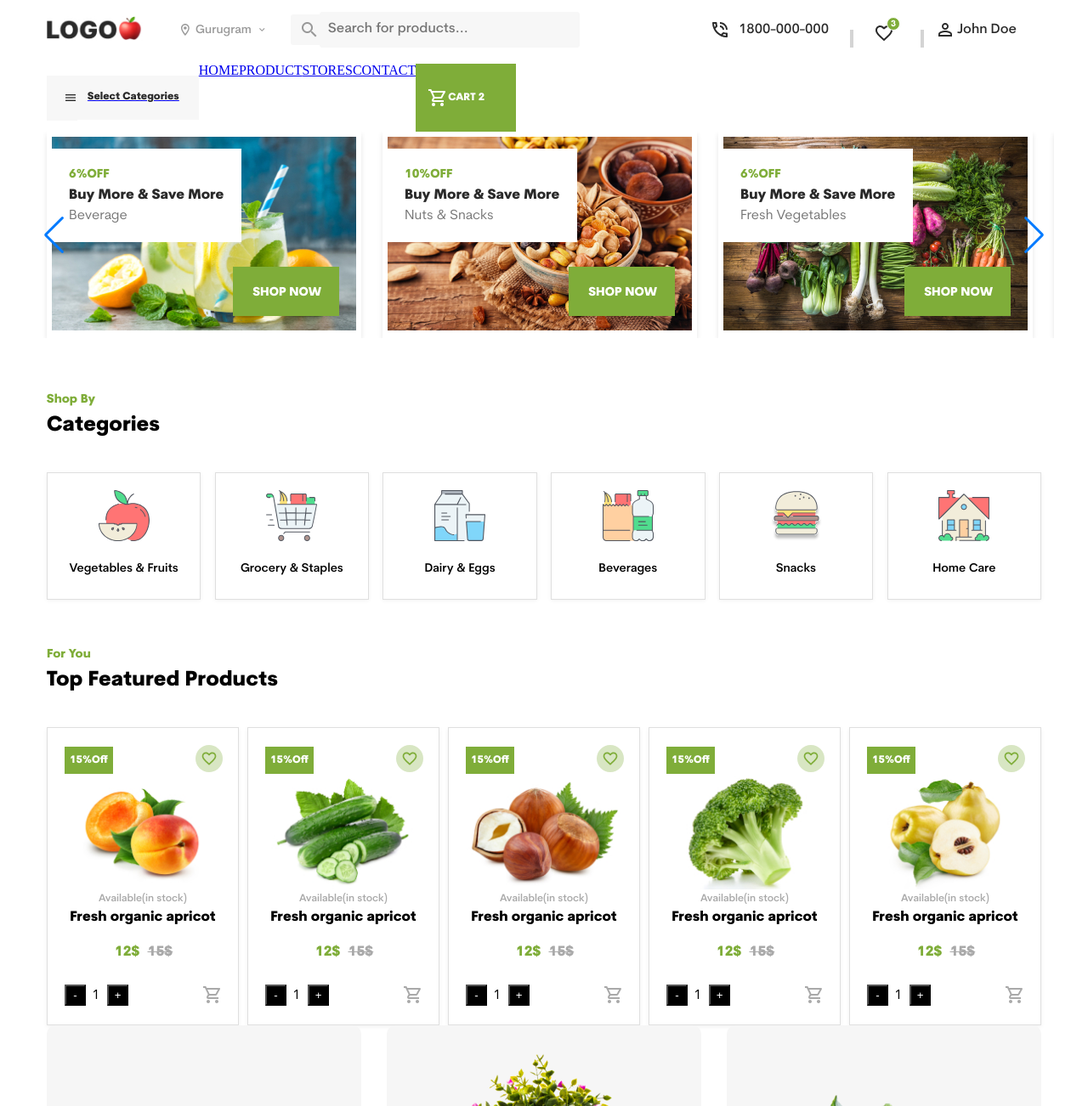
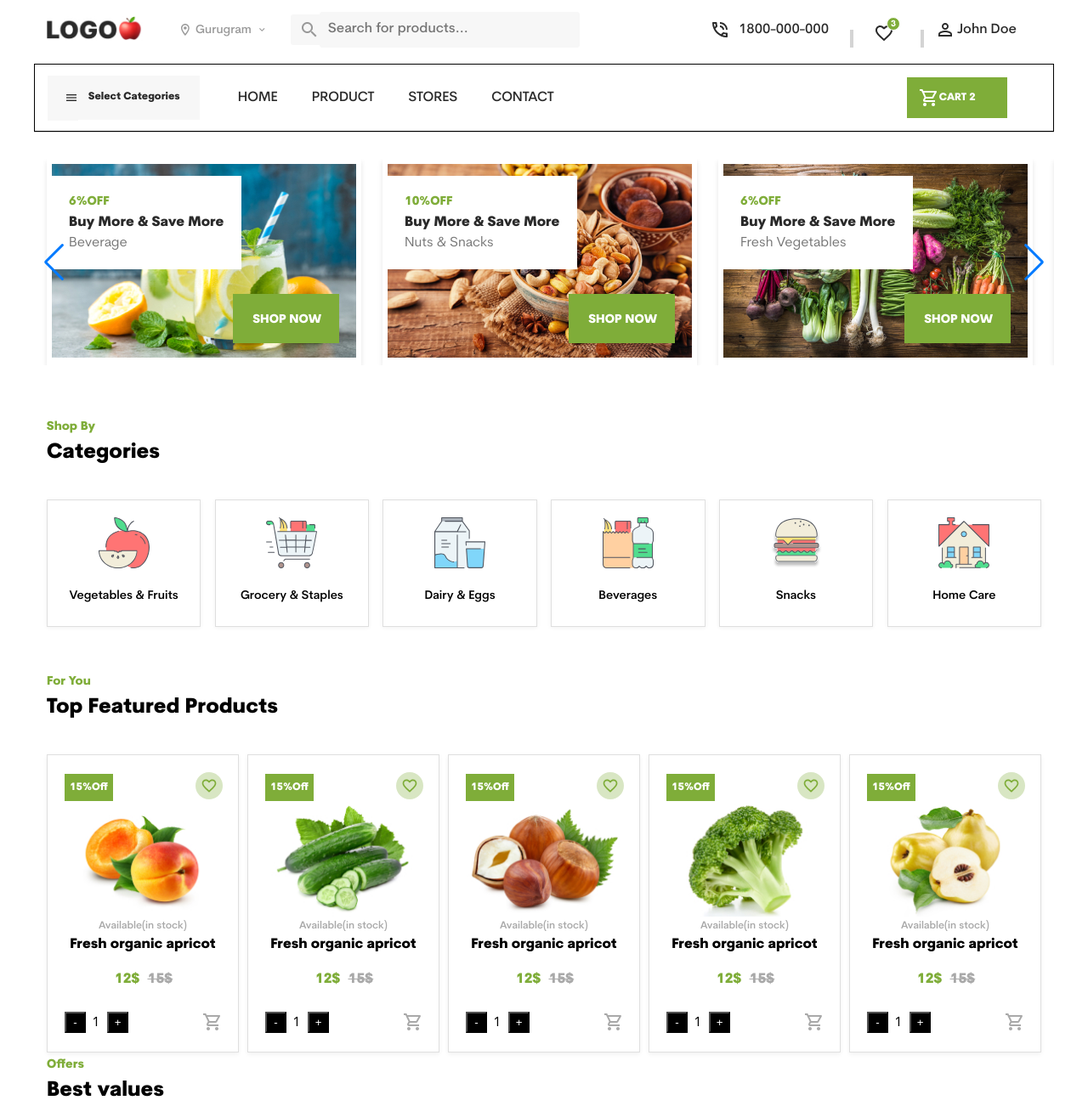
Before and after one commit to AlexKrivets/3-fruits-and-vegatables, a website: page src/pug/index.pug in a window 1280 px wide. Shown: the part 52-1354 px from the top of the page at 85% size. Drawn offline with nearby package versions, Linux system fonts and the light colour scheme; files that its build step writes are made by us from their sources; files whose address does not match are found by name.

Commit message:
fixed section

```diff
--- a/src/assets/scss/components/menu.scss
+++ b/src/assets/scss/components/menu.scss
@@ -1,10 +1,15 @@
 .menu {
     height: 80px;
     display: flex;
+    border: 1px solid #000000;
+    box-shadow: 0px 1px 0px #cecece;
+    margin-bottom: 32px;
     &__select {
         box-sizing: border-box;
         display: flex;
         align-items: center;
+        text-decoration: none;
+        margin-right: 45px;
     }
     &__img {
         background: #f7f7f7;
@@ -23,11 +28,29 @@
         align-items: center;
         color: #2a2a2a;
         text-decoration: none;
-        list-style-type: none;
     }
     &__list {
         display: flex;
         text-align: center;
+        width: 377px;
+        justify-content: space-between;
+        align-items: center;
+    }
+    &__list a {
+        text-decoration: none;
+        font-family: 'Cerebri Sans Pro';
+        font-style: normal;
+        font-weight: 500;
+        font-size: 16px;
+        line-height: 19px;
+        display: flex;
+        align-items: center;
+        text-transform: uppercase;
+        color: #2a2a2a;
+        margin-right: 40px;
+    }
+    &__list a:hover {
+        color: #7fad39;
     }
     &__btn {
         display: flex;
@@ -35,14 +58,17 @@
         flex-direction: row;
         flex-wrap: nowrap;
         align-items: center;
+        margin-top: 15px;
+        margin-bottom: 15px;
+        margin-left: 410px;
     }
-    &__card {
+    &__btn--card {
         display: flex;
         padding: 13px 37px 13px 14px;
         align-items: center;
         text-decoration: none;
     }
-    &__card--buy {
+    &__btn--buy {
         font-family: 'Cerebri Sans Pro';
         font-style: normal;
         font-weight: 800;
--- a/src/assets/scss/components/values.scss
+++ b/src/assets/scss/components/values.scss
@@ -1,9 +1,17 @@
-.values {
-    display: flex;
+.title__greentext {
+    font-family: 'Cerebri Sans Pro';
+    font-style: normal;
+    font-weight: 800;
+    font-size: 14px;
+    line-height: 30px;
+    color: #7fad39;
 }
 
-.back {
-    width: 377px;
-    height: 290px;
-    display: flex;
+.title__blacktext {
+    font-family: 'Cerebri Sans Pro';
+    font-style: normal;
+    font-weight: 800;
+    font-size: 24px;
+    line-height: 30px;
+    margin-bottom: 40px;
 }
--- a/src/pug/components/menu.pug
+++ b/src/pug/components/menu.pug
@@ -1,5 +1,5 @@
-.menu.container
-    a.menu__select(href="#")
+.menu.container.border
+    a.menu__select(href="$")
       img(src="./assets/imgs/menu.png", alt="select").menu__img
       p.menu__text Select Categories
     .menu__list
@@ -8,6 +8,6 @@
       a(href="#") STORES
       a(href="#") CONTACT
     .menu__btn
-        a(href="#").menu__card
-          img(src="./assets/imgs/cart.png", alt="").menu__card--img
-          p.menu__card--buy CART 2
+        a.menu__btn--card(href="#")
+          img(src="./assets/imgs/cart.png", alt="").menu__btn--img
+          p.menu__btn--buy CART 2
--- /dev/null
+++ b/src/pug/components/values.pug
@@ -0,0 +1,3 @@
+section.values.title.container
+  h3.title__greentext Offers
+  h2.title__blacktext Best values
--- a/src/pug/index.pug
+++ b/src/pug/index.pug
@@ -16,6 +16,8 @@ html(lang="en")
     include ./components/slider.pug
     include ./components/category.pug
     include ./components/top.pug
+    include ./components/values.pug
     include ./components/catalog.pug
+
     script(src="./assets/js/vendors.min.js")
     script(src="./assets/js/app.js")
```
Also changed, not shown: build/assets/css/app.css, build/assets/imgs/font1.jpg (added), build/assets/imgs/font2.jpg (added), build/assets/imgs/font3.jpg (added), build/index.html, src/assets/imgs/font1.jpg (added), src/assets/imgs/font2.jpg (added), src/assets/imgs/font3.jpg (added).
